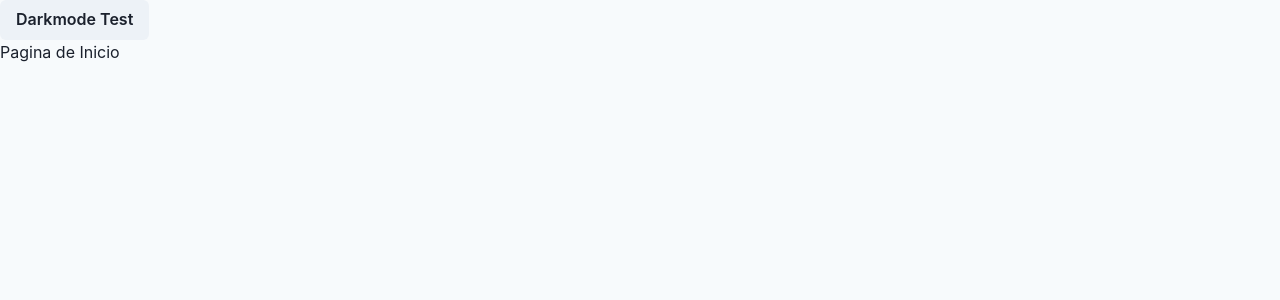
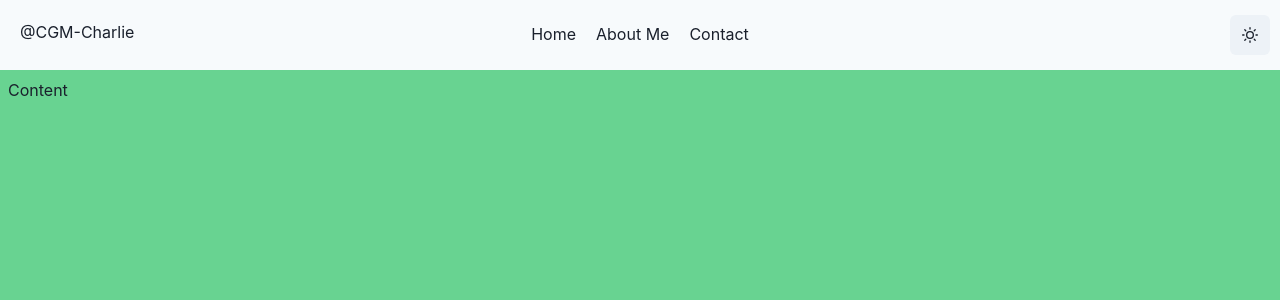
Before and after one commit to CGM-Charlie/cgm-web-portfolio, a React (Create React App) app: page /home in a window 1280 px wide. Shown: the top 300 px of the page. Built offline with nearby package versions, Linux system fonts and the light colour scheme.

Commit message:
Create Portfolio Navbar

```diff
--- a/package.json
+++ b/package.json
@@ -3,6 +3,7 @@
   "version": "0.1.0",
   "private": true,
   "dependencies": {
+    "@chakra-ui/icons": "^2.0.2",
     "@chakra-ui/react": "^2.1.2",
     "@emotion/react": "^11.9.0",
     "@emotion/styled": "^11.8.1",
@@ -15,6 +16,7 @@
     "react-dom": "^18.1.0",
     "react-router-dom": "^6.3.0",
     "react-scripts": "5.0.1",
+    "sass": "^1.52.3",
     "web-vitals": "^2.1.4"
   },
   "lint": "eslint .",
--- a/src/Theme.js
+++ b/src/Theme.js
@@ -1,5 +1,18 @@
 import { extendTheme } from '@chakra-ui/react';
 import { mode } from '@chakra-ui/theme-tools';
+
+const variantLink = (props) => {
+    const { colorScheme: c } = props;
+    if (c === 'gray') {
+        return {
+            fontWeight: 'italic',
+            color: mode('gray.800', 'whiteAlpha.900')(props),
+            _hover: {
+                color: mode('gray.800', 'whiteAlpha.900')(props)
+            }
+        };
+    }
+};
 
 const theme = {
     initialColorMode: 'light',
@@ -13,6 +26,13 @@ const theme = {
                 lineHeight: 'base'
             }
         })
+    },
+    components: {
+        Button: {
+            variants: {
+                link: variantLink
+            }
+        }
     }
 };
 
--- a/src/components/Home.js
+++ b/src/components/Home.js
@@ -1,12 +1,26 @@
 import React from 'react';
+import { Grid, GridItem } from '@chakra-ui/react';
 
 import Navbar from './Navbar';
+import '../styles/Home.scss';
 
 function Home() {
     return (
-        <div>
-            <Navbar />
-            <div>Pagina de Inicio</div>
+        <div className="home-content">
+            <Grid
+                templateAreas={`
+                    "header"
+                    "main"
+                `}
+                gridTemplateRows={'70px 100%'}
+                height="100%">
+                <GridItem area={'header'}>
+                    <Navbar />
+                </GridItem>
+                <GridItem overflow={'scroll'} p="2" bg="green.300" area={'main'}>
+                    Content
+                </GridItem>
+            </Grid>
         </div>
     );
 }
--- a/src/components/Navbar.js
+++ b/src/components/Navbar.js
@@ -1,13 +1,43 @@
 import React from 'react';
-import { Button } from '@chakra-ui/react';
-import { useColorMode } from '@chakra-ui/react';
+import { useColorMode, Grid, GridItem, Button, IconButton, Link } from '@chakra-ui/react';
+import { SunIcon } from '@chakra-ui/icons';
+
+import '../styles/Navbar.scss';
 
 function Navbar() {
     const { toggleColorMode } = useColorMode();
 
     return (
-        <div>
-            <Button onClick={toggleColorMode}> Darkmode Test </Button>
+        <div className="navbar-content">
+            <Grid templateColumns="repeat(8, 1fr)" gap={3}>
+                <GridItem className="home-row" colSpan={1}>
+                    <Link href="https://github.com/CGM-Charlie">
+                        <Button className="home-row-content" variant="link">
+                            @CGM-Charlie
+                        </Button>
+                    </Link>
+                </GridItem>
+                <GridItem className="menu-row" colStart={2} colEnd={8}>
+                    <ul className="menu-row-options">
+                        <li>
+                            <Button variant="link">Home</Button>
+                        </li>
+                        <li>
+                            <Button variant="link">About Me</Button>
+                        </li>
+                        <li>
+                            <Button variant="link">Contact</Button>
+                        </li>
+                    </ul>
+                </GridItem>
+                <GridItem>
+                    <IconButton
+                        className="darkmode-row"
+                        onClick={toggleColorMode}
+                        icon={<SunIcon />}
+                    />
+                </GridItem>
+            </Grid>
         </div>
     );
 }
--- /dev/null
+++ b/src/styles/Home.scss
@@ -0,0 +1,3 @@
+.home-content {
+    height: calc(100vh - 70px);
+}
--- /dev/null
+++ b/src/styles/Navbar.scss
@@ -0,0 +1,34 @@
+.navbar-content {
+    position: relative;
+    top: 50%;
+    -webkit-transform: translateY(-50%);
+    -ms-transform: translateY(-50%);
+    transform: translateY(-50%);
+
+    .home-row {
+        min-width: 50px;
+        height: 100%;
+        margin-left: 10px;
+
+        .home-row-content {
+            margin-top: 7px;
+            margin-left: 10px;
+        }
+    }
+
+    .menu-row {
+        text-align: center;
+
+        .menu-row-options li {
+            display: inline-block;
+            padding-top: 7px;
+            padding-left: 10px;
+            padding-right: 10px;
+        }
+    }
+
+    .darkmode-row {
+        float: right;
+        margin-right: 10px;
+    }
+}
```
Also changed, not shown: 1 other file (tests, documents, lock files or other folders).
